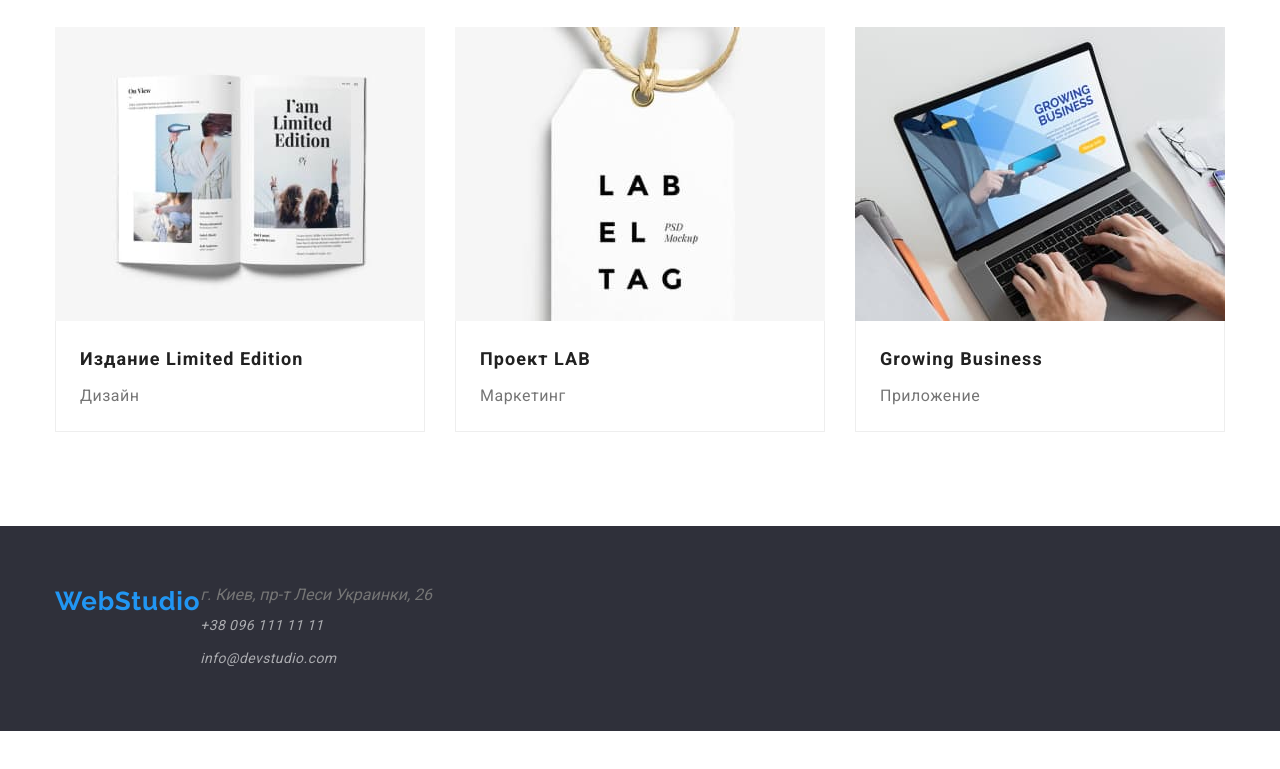
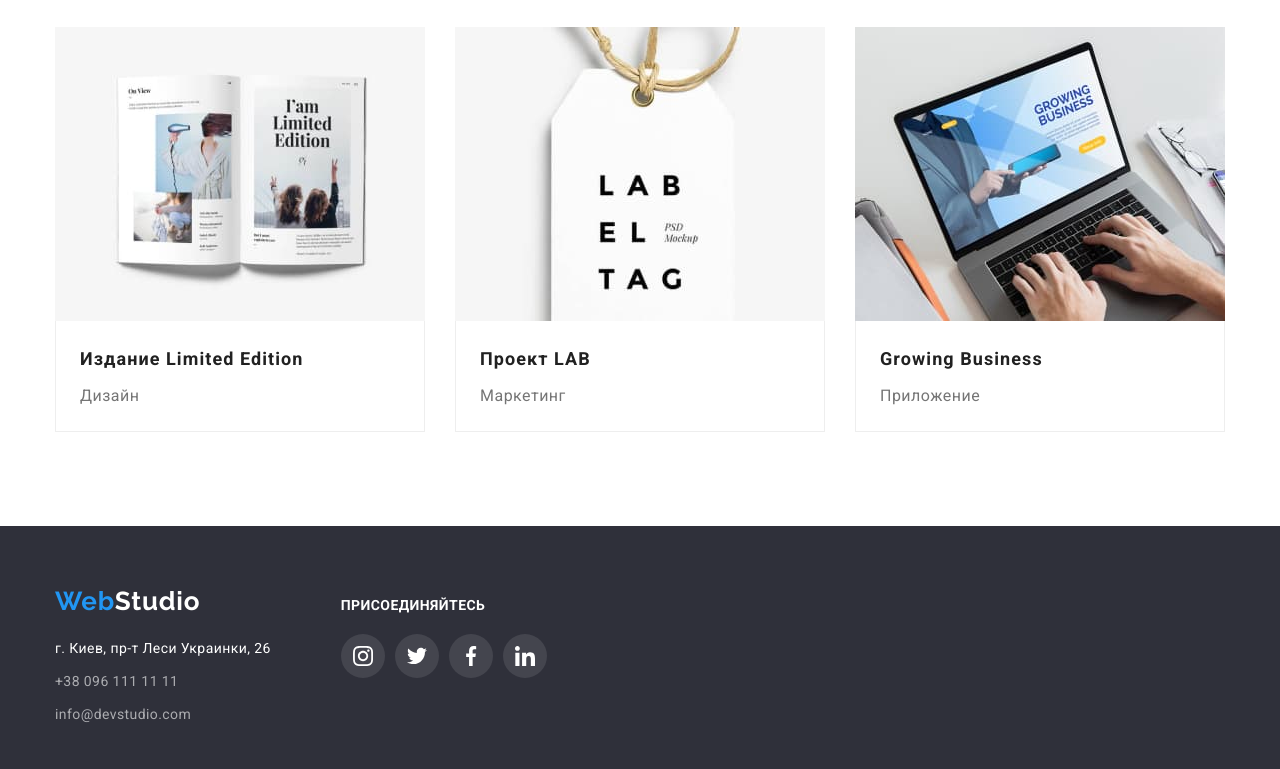
Before and after one commit to YuliiaKun/goit-markup-hw-04, a plain HTML site: page portfolio.html in a window 1280 px wide. Shown: the part 1099-1868 px from the top of the page. Before the commit the page ends 1830 px from the top, so only its background shows below. Drawn offline with nearby package versions, Linux system fonts and the light colour scheme.

Commit message:
html added for goit-markup-hw-04

```diff
--- a/portfolio.html
+++ b/portfolio.html
@@ -150,14 +150,49 @@
 
     <footer class="footer">
         <div class="container">
+            <div class="footer-address">
                 <a href="/" class="logo-web foot">Web<span class="logo-studio">Studio</span>
                 </a>
-            <address class="footer-adress">
+                <address class="address">
                     г. Киев, пр-т Леси Украинки, 26
                     <a class="footer-contact" href="tel:+380961111111">+38 096 111 11 11</a>
                     <a class="footer-contact" href="mailto:info@devstudio.com">info@devstudio.com</a>
                 </address>
             </div>
+            <div class="footer-soc">
+                <h2>присоединяйтесь</h2>
+                <ul>
+                    <li class="soc-icons">
+                        <a class="section-icon footer-icon" href="">
+                            <svg class="icon" width="20" height="20">
+                                <use href="./img/sprite-icons.svg#instagram"></use>
+                            </svg>
+                        </a>
+                    </li>
+                    <li class="soc-icons">
+                        <a class="section-icon footer-icon" href="">
+                            <svg class="icon" width="20" height="20">
+                                <use href="./img/sprite-icons.svg#twitter"></use>
+                            </svg>
+                        </a>
+                    </li>
+                    <li class="soc-icons">
+                        <a class="section-icon footer-icon" href="">
+                            <svg class="icon" width="20" height="20">
+                                <use href="./img/sprite-icons.svg#facebook"></use>
+                            </svg>
+                        </a>
+                    </li>
+                    <li class="soc-icons">
+                        <a class="section-icon footer-icon" href="">
+                            <svg class="icon" width="20" height="20">
+                                <use href="./img/sprite-icons.svg#linkedin"></use>
+                            </svg>
+                        </a>
+                    </li>
+                </ul>
+            </div>
+        </div>
     </footer>
 
 </body>
```
Lines whose indentation alone changed are shown as unchanged.
